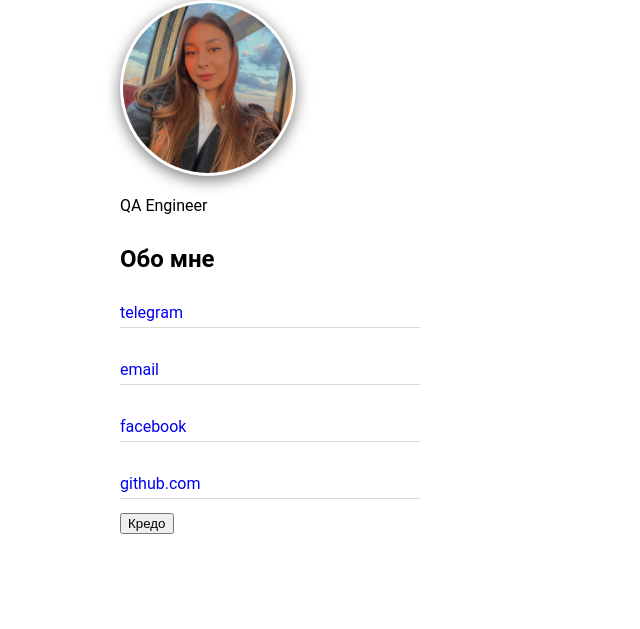
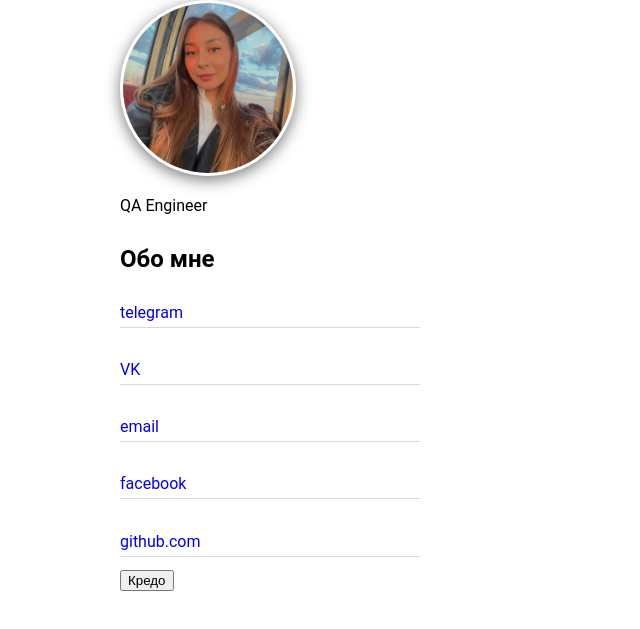
Before and after one commit to Elina-Zaripova-QA/cv, a plain HTML site: page index.html in a window 1280 px wide. Shown: the part 81-710 px from the top of the page, without its empty margins (0-640 px from the left). Drawn offline with Linux system fonts and the light colour scheme.

Commit message:
Добавила ссыдку в VK

```diff
--- a/index.html
+++ b/index.html
@@ -20,6 +20,8 @@
 
 				<a href="https://t.me/Zaripova_Elina">telegram</a>
 				<br>
+				<a href="https://vk.com/e.zaripova2000">VK</a>
+				<br>
 				<a href="mailto:zaripovaelina939@gmail.com">email</a>
 				<br>
 				<a href="https://www.facebook.com/elina.zaripova">facebook</a>
```
